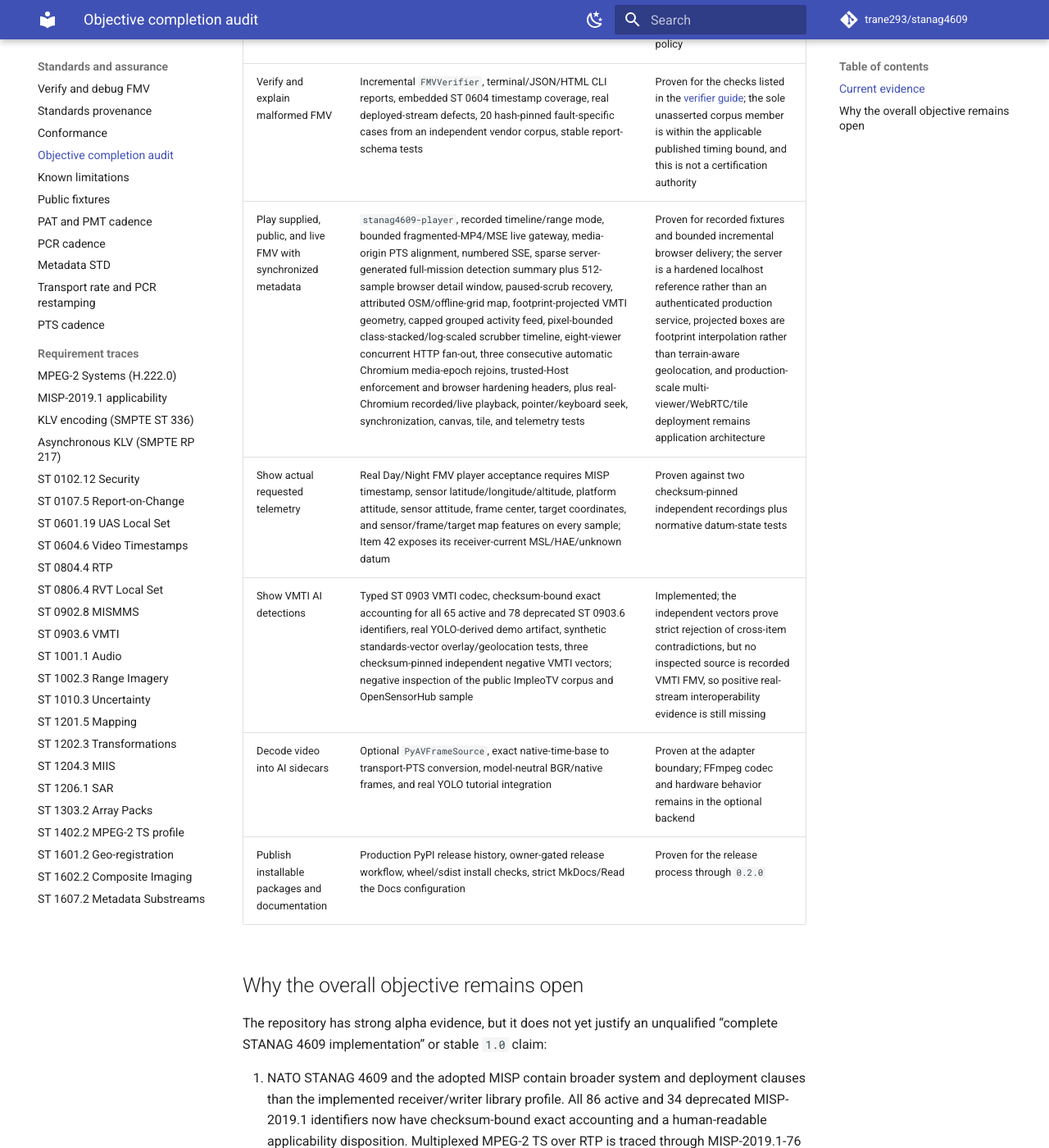
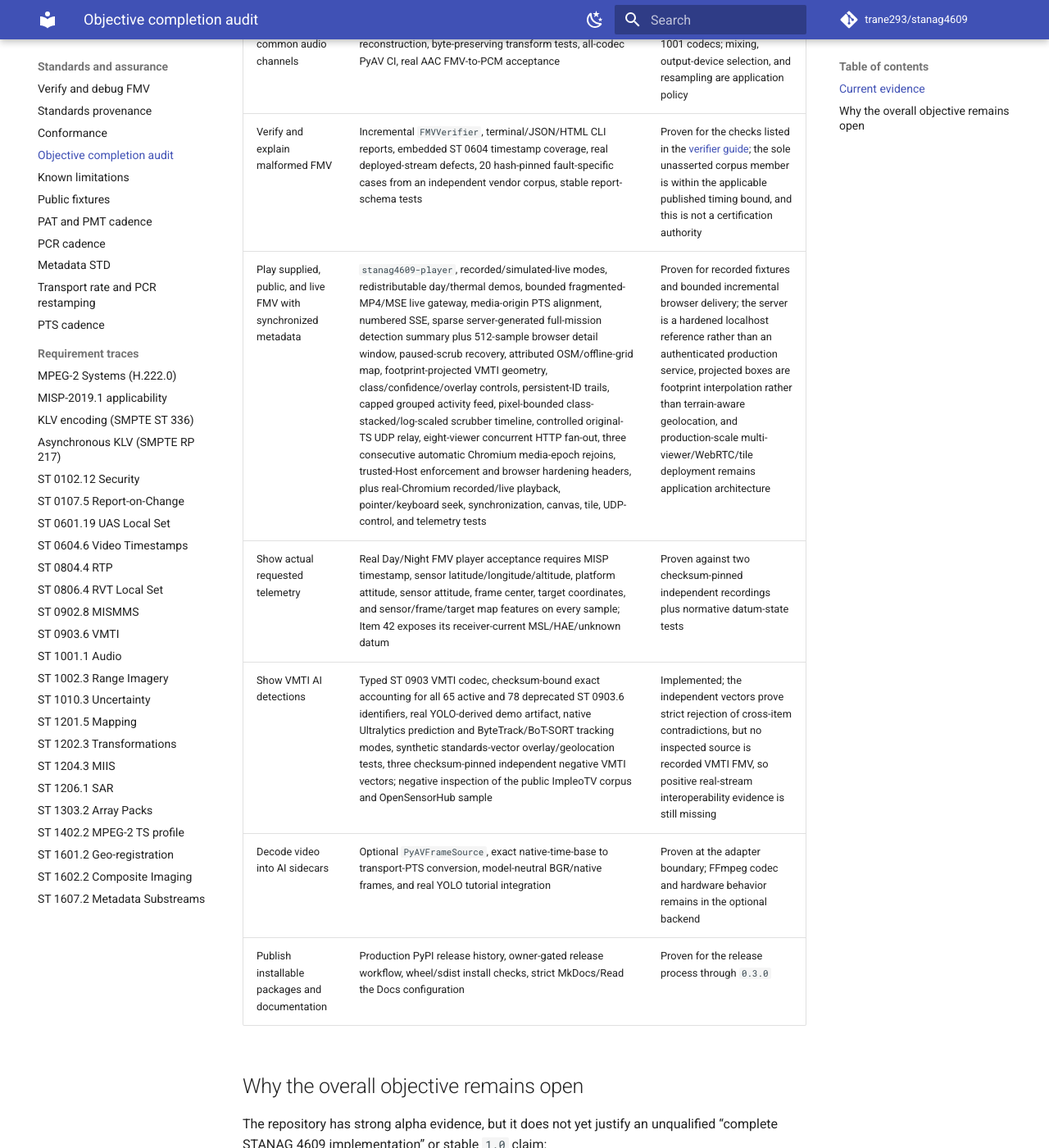
Before and after one commit to trane293/stanag4609, an MkDocs documentation site: the page built from docs/COMPLETION_AUDIT.md, in a window 1280 px wide and 1400 px high, scrolled down 1419 px. Shown: the whole window at 82% size. Built offline with MkDocs 1.6.1 and Material for MkDocs 9.7.7, drawn with Linux system fonts in a browser that asks for light colours; comment, search, counter and statistics services are not loaded.

```diff
--- a/docs/COMPLETION_AUDIT.md
+++ b/docs/COMPLETION_AUDIT.md
@@ -5,7 +5,7 @@ than the feature list: a capability is marked proven only when the repository
 contains a concrete implementation boundary and executable evidence matching
 the breadth of the claim.
 
-Last audited: 5 September 2026, release version `0.2.0`.
+Last audited: 5 September 2026, release version `0.3.0`.
 
 ## Current evidence
 
@@ -19,11 +19,11 @@ Last audited: 5 September 2026, release version `0.2.0`.
 | Enforce ST 0902.8 MISMMS | Packet/current-state validators, inclusive 30-second cadence, nested Security cadence and policy contexts, ST 1607 hierarchy checks, verifier integration, and [requirement trace](requirements/ST0902.8.md) | Proven for all active requirements when caller-owned security policy and applicability facts are supplied |
 | Preserve common audio channels | Per-PID demux and timing, Layer II/AAC frame reconstruction, byte-preserving transform tests, all-codec PyAV CI, real AAC FMV-to-PCM acceptance | Proven for the three ST 1001 codecs; mixing, output-device selection, and resampling are application policy |
 | Verify and explain malformed FMV | Incremental `FMVVerifier`, terminal/JSON/HTML CLI reports, embedded ST 0604 timestamp coverage, real deployed-stream defects, 20 hash-pinned fault-specific cases from an independent vendor corpus, stable report-schema tests | Proven for the checks listed in the [verifier guide](VERIFIER.md); the sole unasserted corpus member is within the applicable published timing bound, and this is not a certification authority |
-| Play supplied, public, and live FMV with synchronized metadata | `stanag4609-player`, recorded timeline/range mode, bounded fragmented-MP4/MSE live gateway, media-origin PTS alignment, numbered SSE, sparse server-generated full-mission detection summary plus 512-sample browser detail window, paused-scrub recovery, attributed OSM/offline-grid map, footprint-projected VMTI geometry, capped grouped activity feed, pixel-bounded class-stacked/log-scaled scrubber timeline, eight-viewer concurrent HTTP fan-out, three consecutive automatic Chromium media-epoch rejoins, trusted-Host enforcement and browser hardening headers, plus real-Chromium recorded/live playback, pointer/keyboard seek, synchronization, canvas, tile, and telemetry tests | Proven for recorded fixtures and bounded incremental browser delivery; the server is a hardened localhost reference rather than an authenticated production service, projected boxes are footprint interpolation rather than terrain-aware geolocation, and production-scale multi-viewer/WebRTC/tile deployment remains application architecture |
+| Play supplied, public, and live FMV with synchronized metadata | `stanag4609-player`, recorded/simulated-live modes, redistributable day/thermal demos, bounded fragmented-MP4/MSE live gateway, media-origin PTS alignment, numbered SSE, sparse server-generated full-mission detection summary plus 512-sample browser detail window, paused-scrub recovery, attributed OSM/offline-grid map, footprint-projected VMTI geometry, class/confidence/overlay controls, persistent-ID trails, capped grouped activity feed, pixel-bounded class-stacked/log-scaled scrubber timeline, controlled original-TS UDP relay, eight-viewer concurrent HTTP fan-out, three consecutive automatic Chromium media-epoch rejoins, trusted-Host enforcement and browser hardening headers, plus real-Chromium recorded/live playback, pointer/keyboard seek, synchronization, canvas, tile, UDP-control, and telemetry tests | Proven for recorded fixtures and bounded incremental browser delivery; the server is a hardened localhost reference rather than an authenticated production service, projected boxes are footprint interpolation rather than terrain-aware geolocation, and production-scale multi-viewer/WebRTC/tile deployment remains application architecture |
 | Show actual requested telemetry | Real Day/Night FMV player acceptance requires MISP timestamp, sensor latitude/longitude/altitude, platform attitude, sensor attitude, frame center, target coordinates, and sensor/frame/target map features on every sample; Item 42 exposes its receiver-current MSL/HAE/unknown datum | Proven against two checksum-pinned independent recordings plus normative datum-state tests |
-| Show VMTI AI detections | Typed ST 0903 VMTI codec, checksum-bound exact accounting for all 65 active and 78 deprecated ST 0903.6 identifiers, real YOLO-derived demo artifact, synthetic standards-vector overlay/geolocation tests, three checksum-pinned independent negative VMTI vectors; negative inspection of the public ImpleoTV corpus and OpenSensorHub sample | Implemented; the independent vectors prove strict rejection of cross-item contradictions, but no inspected source is recorded VMTI FMV, so positive real-stream interoperability evidence is still missing |
+| Show VMTI AI detections | Typed ST 0903 VMTI codec, checksum-bound exact accounting for all 65 active and 78 deprecated ST 0903.6 identifiers, real YOLO-derived demo artifact, native Ultralytics prediction and ByteTrack/BoT-SORT tracking modes, synthetic standards-vector overlay/geolocation tests, three checksum-pinned independent negative VMTI vectors; negative inspection of the public ImpleoTV corpus and OpenSensorHub sample | Implemented; the independent vectors prove strict rejection of cross-item contradictions, but no inspected source is recorded VMTI FMV, so positive real-stream interoperability evidence is still missing |
 | Decode video into AI sidecars | Optional `PyAVFrameSource`, exact native-time-base to transport-PTS conversion, model-neutral BGR/native frames, and real YOLO tutorial integration | Proven at the adapter boundary; FFmpeg codec and hardware behavior remains in the optional backend |
-| Publish installable packages and documentation | Production PyPI release history, owner-gated release workflow, wheel/sdist install checks, strict MkDocs/Read the Docs configuration | Proven for the release process through `0.2.0` |
+| Publish installable packages and documentation | Production PyPI release history, owner-gated release workflow, wheel/sdist install checks, strict MkDocs/Read the Docs configuration | Proven for the release process through `0.3.0` |
 
 ## Why the overall objective remains open
 
--- a/pyproject.toml
+++ b/pyproject.toml
@@ -4,7 +4,7 @@ build-backend = "hatchling.build"
 
 [project]
 name = "stanag4609"
-version = "0.2.0"
+version = "0.3.0"
 description = "Pure-Python STANAG 4609 transport and MISB KLV toolkit"
 readme = "README.md"
 requires-python = ">=3.10"
--- a/src/stanag4609/__init__.py
+++ b/src/stanag4609/__init__.py
@@ -1125,4 +1125,4 @@ __all__ = [
     "with_miis_window_identifier",
 ]
 
-__version__ = "0.2.0"
+__version__ = "0.3.0"
```
Also changed, not shown: CHANGELOG.md (+2 -0 lines), docs/ROADMAP.md (+1 -1 lines).
